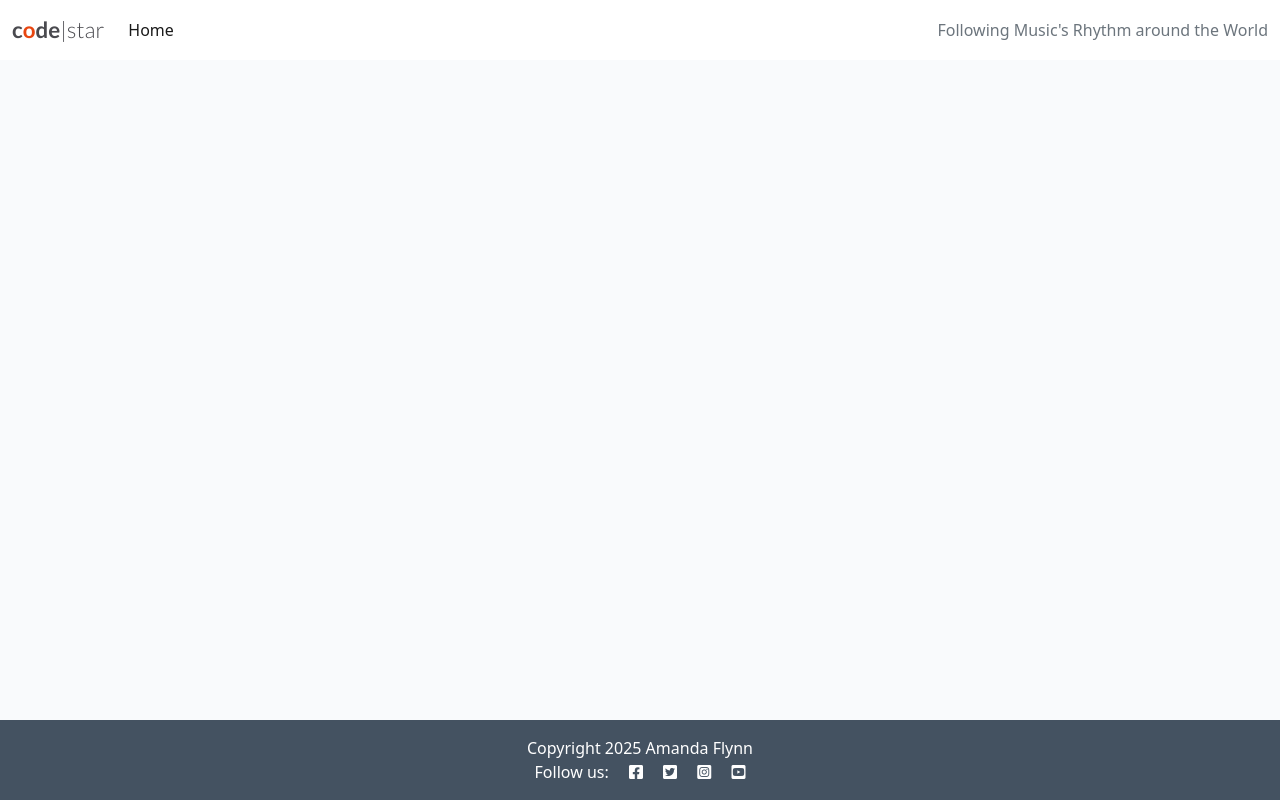
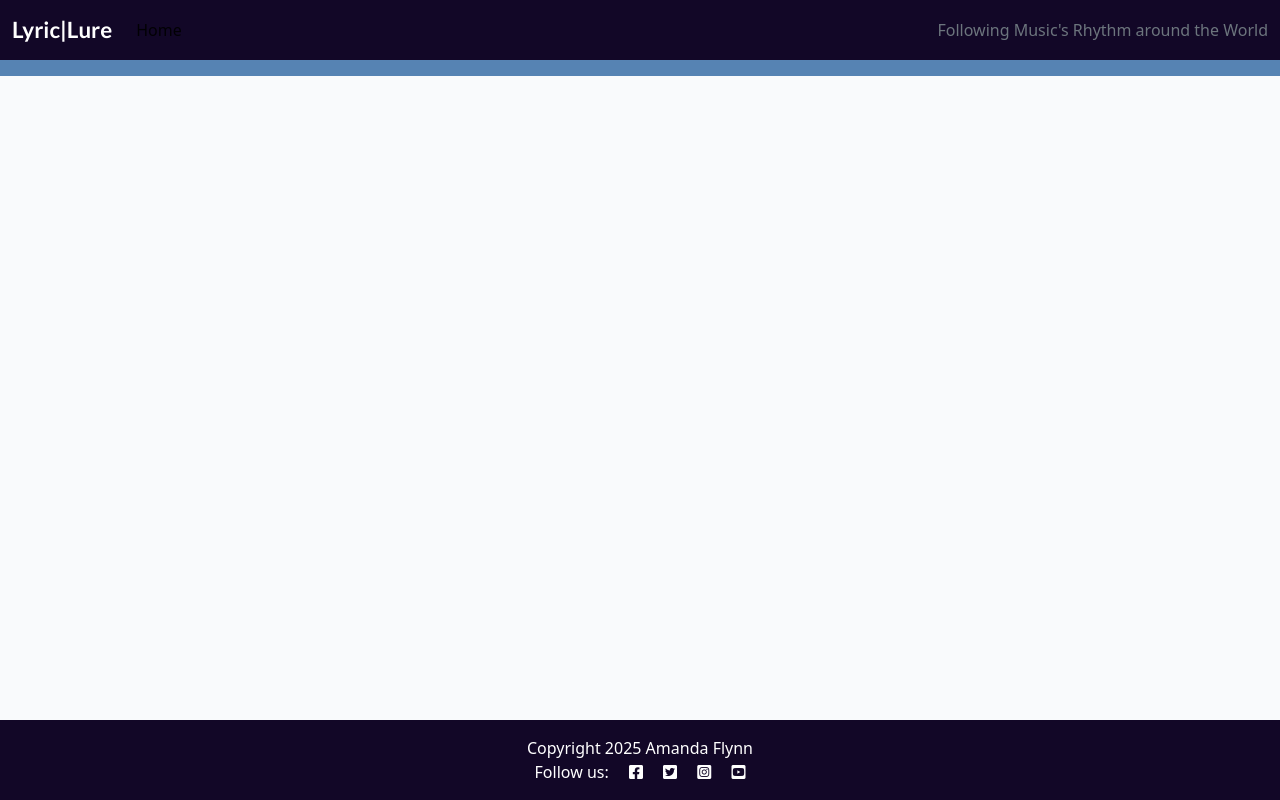
Before and after one commit to AF-5446/Lyric-Lure-CSP, a Django app: page / in a window 1280 px wide. Run offline with Django 4.2, Linux system fonts and the light colour scheme; data that the repository does not hold is empty.

Commit message:
Edited css and base, classes and colours need adjusting.

```diff
--- a/static/css/style.css
+++ b/static/css/style.css
@@ -6,28 +6,22 @@ body {
     font-family: Lato, sans-serif;
     font-size: 1.4rem;
     font-weight: 700;
-    color: #4A4A4F;
-}
-
-.red-o {
-    color: #E84610;
-}
-
-.thin {
-    font-weight: 300;
-}
-
-.light-bg {
-    background-color: #fff;
+    color: #ffffff;
 }
 
 .dark-bg {
-    background-color: #445261;
+    background-color: #120727;
+    color: #ffffff;
 }
 
-.main-bg {
+.med-bg {
+    background-color: #5683b3;
+    color: #ffffff;
+}
+
+/* .main-bg {
     background-color: #F9FAFC;
-}
+} */
 
 .card {
     border: none;
@@ -43,11 +37,12 @@ body {
     bottom: 5%;
     min-width: 30%;
     left: -2px;
-    background-color: #188181;
+    background-color: #a26753;
 }
 
 .scale {
     width: 100%;
+    left: 40px;
     height: auto;
 }
 
@@ -93,7 +88,7 @@ body {
 
 .post-link {
     text-decoration: none;
-    color: #445261;
+    color: #13201a;
 }
 
 .post-link:hover,
@@ -130,7 +125,7 @@ body {
 
 .link:hover,
 .link:active {
-    color: #445261;
+    color: #13201a;
     text-decoration: underline;
 }
 
--- a/templates/base.html
+++ b/templates/base.html
@@ -29,10 +29,10 @@
 <body class="d-flex flex-column h-100 main-bg">
 
     <!-- Navigation -->
-    <nav class="navbar navbar-expand-lg navbar-light bg-white">
+    <nav class="navbar navbar-expand-lg navbar-light dark-bg">
         <div class="container-fluid">
-            <a class="navbar-brand" href="{% url 'home' %}"><span class="brand">c<span class="red-o">o</span>de<span
-                        class="thin">|star</span></span></a>
+            <a class="navbar-brand" href="{% url 'home' %}"><span class="brand">Lyric<span
+                        class="thin">|Lure</span></span></a>
             <button class="navbar-toggler" type="button" data-bs-toggle="collapse" data-bs-target="#navbarText"
                 aria-controls="navbarText" aria-expanded="false" aria-label="Toggle navigation">
                 <span class="navbar-toggler-icon"></span>
@@ -52,7 +52,7 @@
         </div>
     </nav>
 
-    <main class="flex-shrink-0 main-bg">
+    <main class="flex-shrink-0 med-bg">
 
         {% block content %}
         <!-- Content Goes here -->
```
